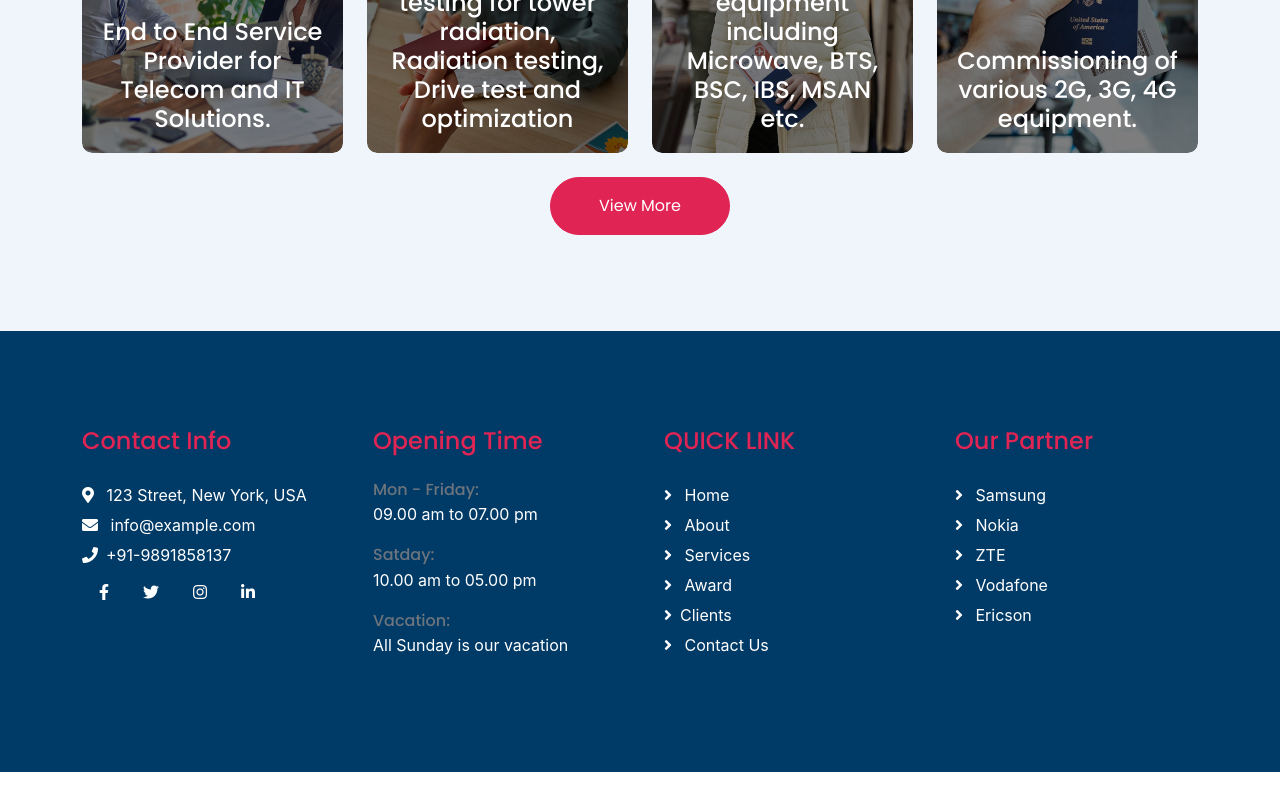
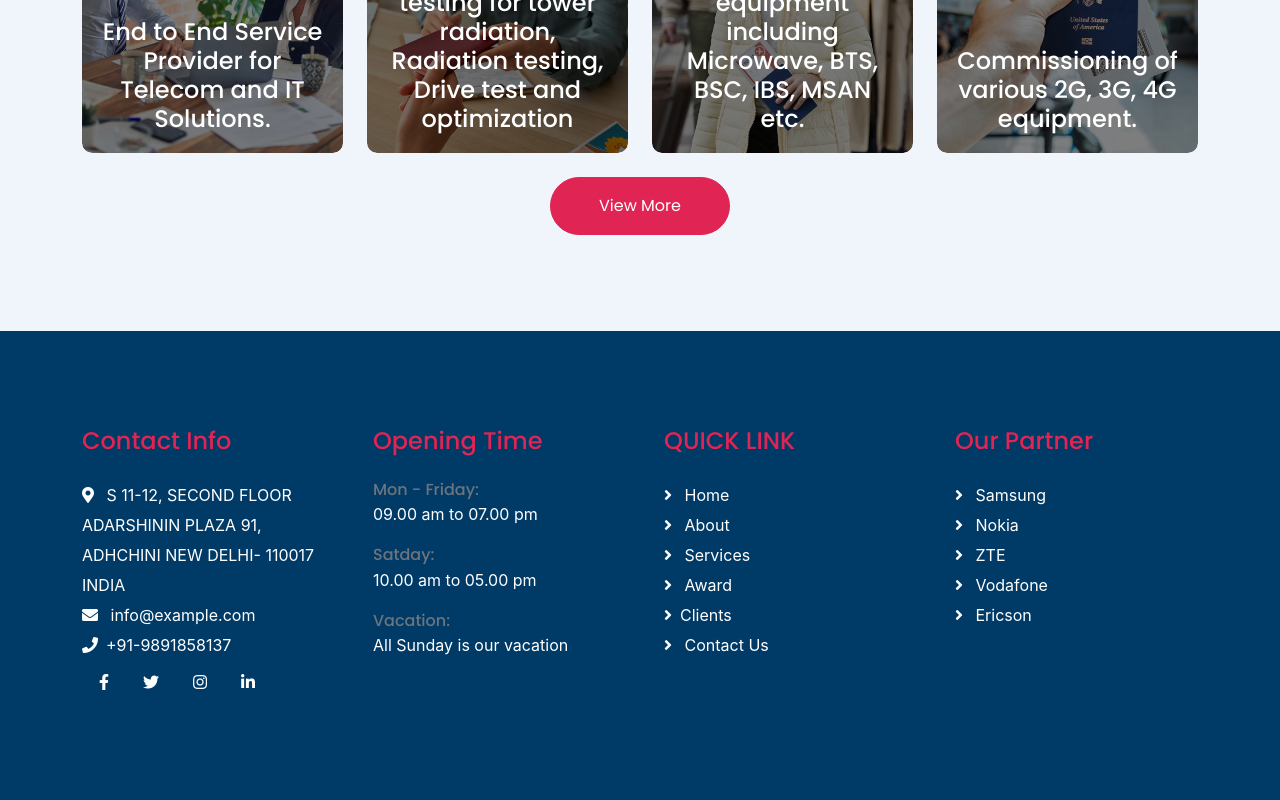
Before and after one commit to hemantdevgithub/BRIGHTVIEWTELECOM, a React (Create React App) app: page /about in a window 1280 px wide. Shown: the part 1612-2412 px from the top of the page. Before the commit the page ends 2384 px from the top, so only its background shows below. Built offline with nearby package versions, Linux system fonts and the light colour scheme.

Commit message:
[ERROR SOVLE]

```diff
--- a/src/components/Footer.js
+++ b/src/components/Footer.js
@@ -15,8 +15,8 @@ const Footer = () => {
               <div className="footer-item d-flex flex-column">
                 <h4 className="text-secondary mb-4">Contact Info</h4>
                 <a href="">
-                  <i className="fa fa-map-marker-alt me-2" /> 123 Street, New
-                  York, USA
+                  <i className="fa fa-map-marker-alt me-2" /> S 11-12, SECOND
+                  FLOOR ADARSHININ PLAZA 91, ADHCHINI NEW DELHI- 110017 INDIA
                 </a>
                 <a href="">
                   <i className="fas fa-envelope me-2" /> info@example.com
--- a/src/pages/About.js
+++ b/src/pages/About.js
@@ -1,6 +1,6 @@
 /* eslint-disable jsx-a11y/img-redundant-alt */
 import React from "react";
-
+import { Link } from "react-router-dom";
 const About = () => {
   return (
     <div>
@@ -248,13 +248,12 @@ const About = () => {
               </div>
             </div>
             <div className="col-12 text-center">
-              <a
+              <Link to={"/services"}
                 className="btn btn-primary border-secondary rounded-pill py-3 px-5 wow fadeInUp"
                 data-wow-delay="0.1s"
-                href="/services"
               >
                 View More
-              </a>
+              </Link>
             </div>
           </div>
         </div>
```
